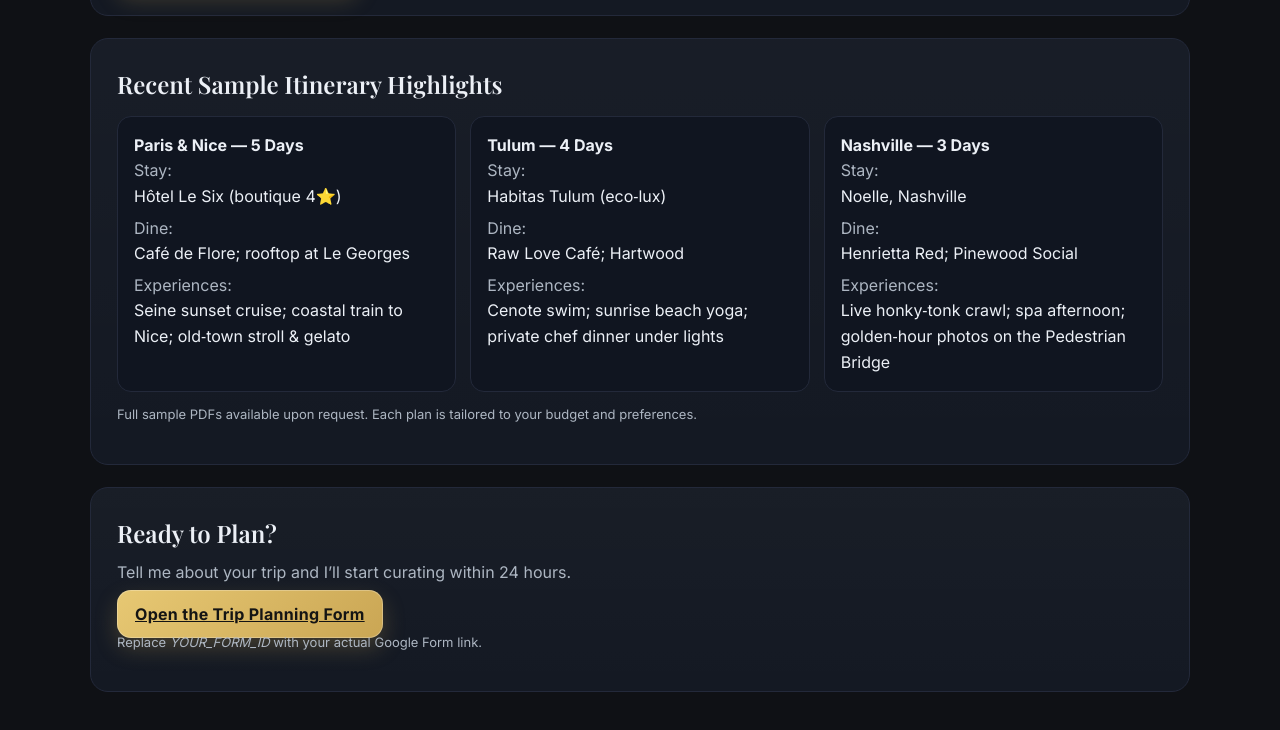
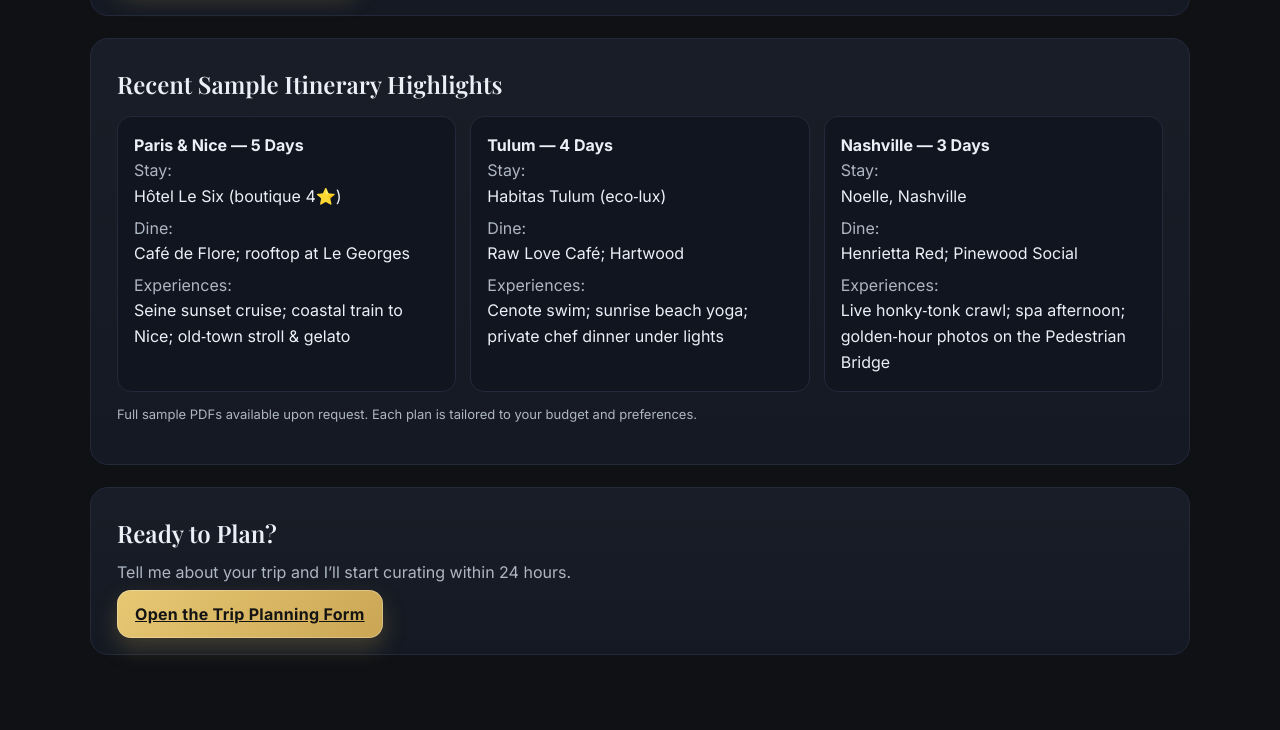
Before and after one commit to Rachel-Lauren02/rachel-lauren02.github.io, a plain HTML site: page index.html in a window 1280 px wide. Shown: the part 1295-2025 px from the top of the page. Drawn offline with nearby package versions, Linux system fonts and the light colour scheme.

Commit message:
Update index.html

```diff
--- a/index.html
+++ b/index.html
@@ -78,7 +78,7 @@
       <h1 class="title">Rachel Wells — Luxury on a Budget Travel Concierge</h1>
       <p class="subtitle">Travel beautifully, spend smartly. I design polished, stress‑free itineraries that blend boutique stays, hidden‑gem dining, and curated experiences — all tailored to your budget, destination, and vibe.</p>
       <div class="cta">
-        <a class="btn btn-primary" href="https://forms.gle/YOUR_FORM_ID" target="_blank" rel="noopener">Start Your Trip — Fill the Questionnaire</a>
+        <a class="btn btn-primary" href="https://forms.gle/C3xWBfMQ17Rj29Kc8" target="_blank" rel="noopener">Start Your Trip — Fill the Questionnaire</a>
         <a class="btn btn-ghost" href="#highlights">View Sample Itinerary Highlights</a>
       </div>
     </header>
@@ -131,7 +131,7 @@
         <div class="step"><strong>Get Your Final Itinerary</strong> — a curated, printable PDF with hotels, dining, experiences, and day‑by‑day flow.</div>
       </div>
       <div class="cta" style="margin-top:16px">
-        <a class="btn btn-primary" href="https://forms.gle/YOUR_FORM_ID" target="_blank" rel="noopener">Fill Out the Questionnaire</a>
+        <a class="btn btn-primary" href="https://forms.gle/C3xWBfMQ17Rj29Kc8" target="_blank" rel="noopener">Fill Out the Questionnaire</a>
       </div>
     </section>
 
@@ -174,8 +174,8 @@
     <section class="card">
       <h2>Ready to Plan?</h2>
       <p class="lead">Tell me about your trip and I’ll start curating within 24 hours.</p>
-      <a class="btn btn-primary" href="https://forms.gle/YOUR_FORM_ID" target="_blank" rel="noopener">Open the Trip Planning Form</a>
-      <p class="note">Replace <em>YOUR_FORM_ID</em> with your actual Google Form link.</p>
+      <a class="btn btn-primary" href="https://forms.gle/C3xWBfMQ17Rj29Kc8" target="_blank" rel="noopener">Open the Trip Planning Form</a>
+
     </section>
   </div>
 </body>
```
